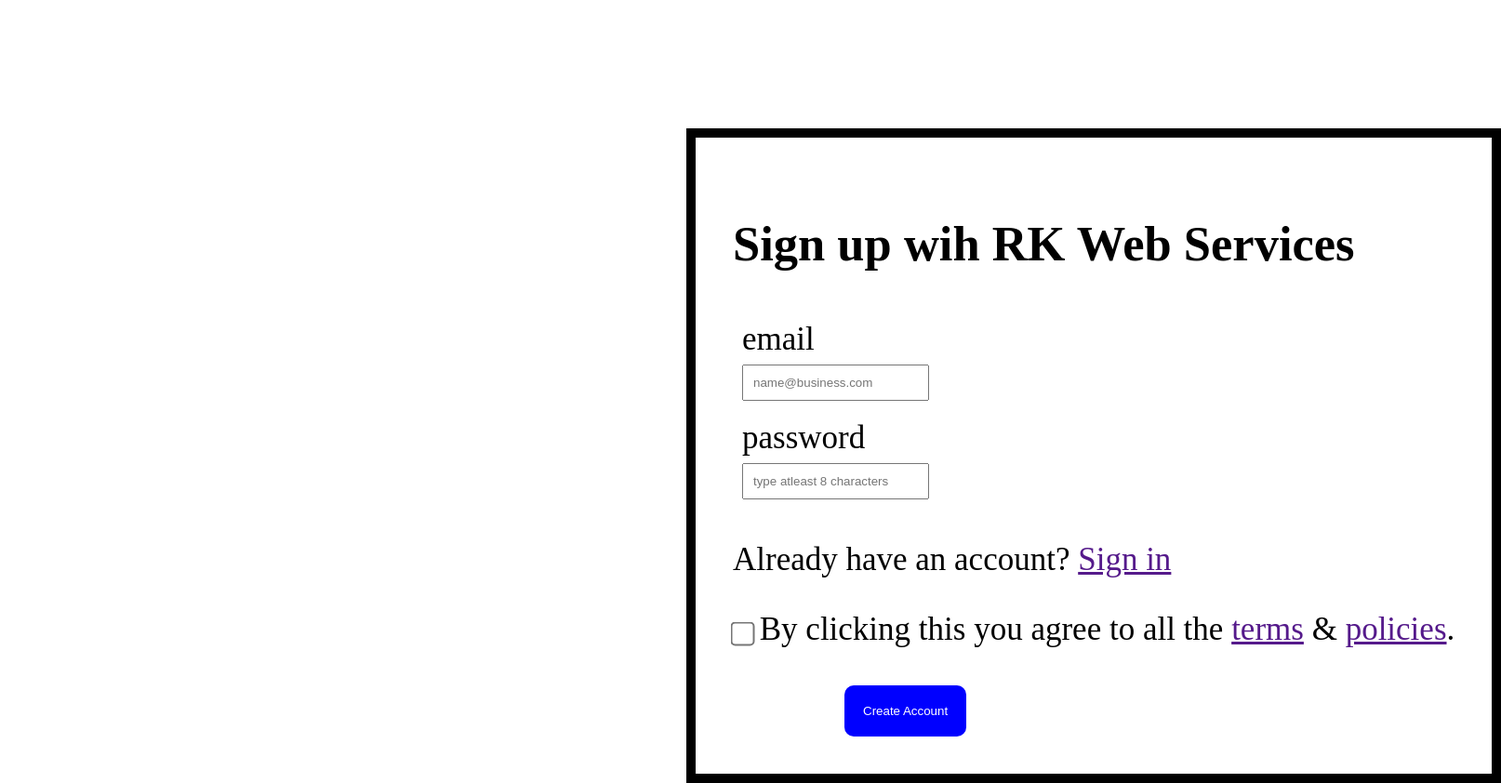
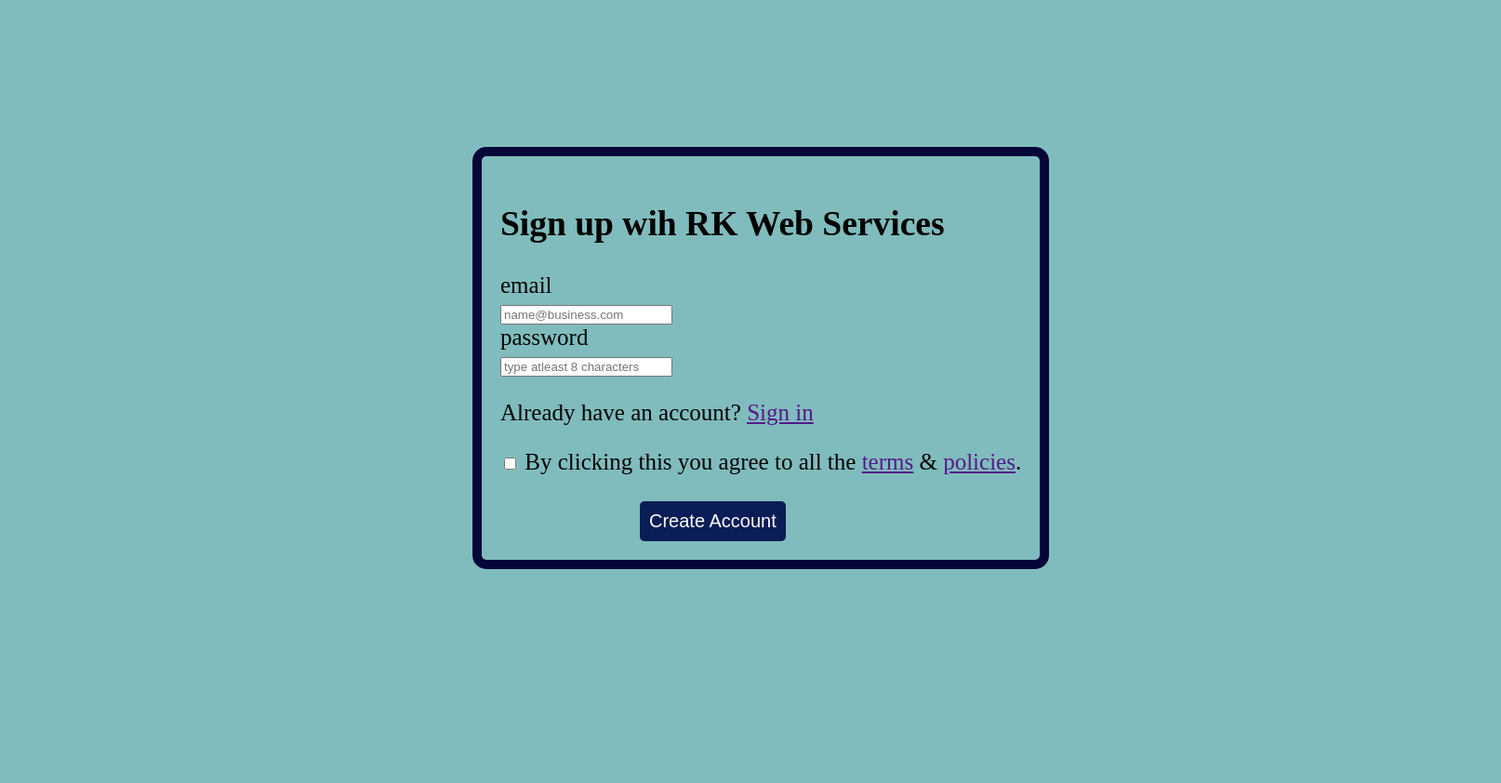
Before and after one commit to Bandewale/daily-UI-001, a plain HTML site: page index.html in a window 1280 px wide. Shown: the whole page at 93% size, 1614 px wide, since content can reach past the window. After the commit the page ends 800 px from the top, so only its background shows below. Drawn offline with Linux system fonts and the light colour scheme.

Commit message:
Add files via upload

```diff
--- a/index.html
+++ b/index.html
@@ -4,36 +4,29 @@
     <meta charset="UTF-8">
     <title>My First sign up Page</title>
     <style>
+        body{
+            font-size: 25px;
+            background-color: #80BCBD;
+        }
         .c{
 
             position:relative;
-            left:700px;
-            top:100px;
-            font-size: 35px;
-            padding:40px;
-            margin: 30px;
+            top:150px;
+            left:500px;
             display:inline-block;
-            border:10px solid black;
-
-        }
-        .email,.password{
-            padding: 10px;
+            border:10px solid #030637;
+            border-radius:15px;
+            padding:20px;
         }
         .submit{
             position:relative;
-            left:120px;
-            padding: 20px;
-            border-radius: 10px;
-            background-color:blue;
+            left:150px;
+            padding:10px;
+            border-radius:5px;
+            background-color:#0A1D56;
             border:none;
             color: white;
-        }
-        .field{
-            size:150px;
-            padding:10px;
-        }
-        .checkbox{
-            transform: scale(2);
+            font-size: 20px;
         }
     </style>
     </head>
@@ -44,7 +37,7 @@
                 <div class="email">
                     <label for="Email">email</label>
         <br/>
-                <input class="field" type="email" id="Email"placeholder="name@business.com" height="40px"><br/>
+                <input class="field" type="email" id="Email"placeholder="name@business.com" height="105px"><br/>
                 </div>
                 <div class="password">
                     <label for="password">password</label><br/>
@@ -55,7 +48,7 @@
                 <input class="checkbox" type="checkbox" id="check">
                    By clicking this you agree to all the <a href="">terms</a> & <a href="">policies</a>.<br/><br/>
                 <label for="sub"></label>
-                <input class="submit" type="submit" id="sub" value="Create Account">
+                <a href=""><input class="submit" type="submit" id="sub" value="Create Account"></a>
             </form>
         </div>
     </body>
```
